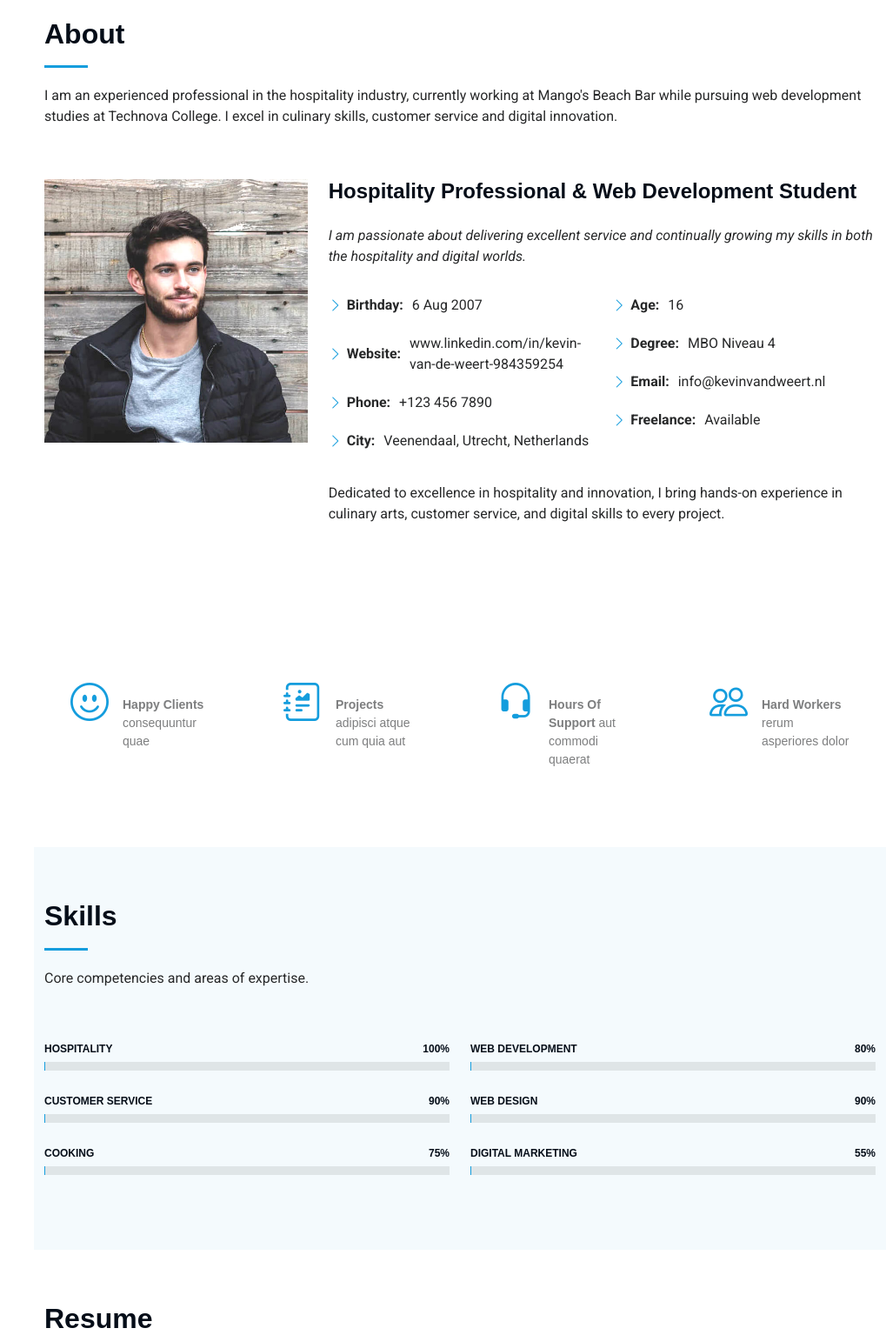
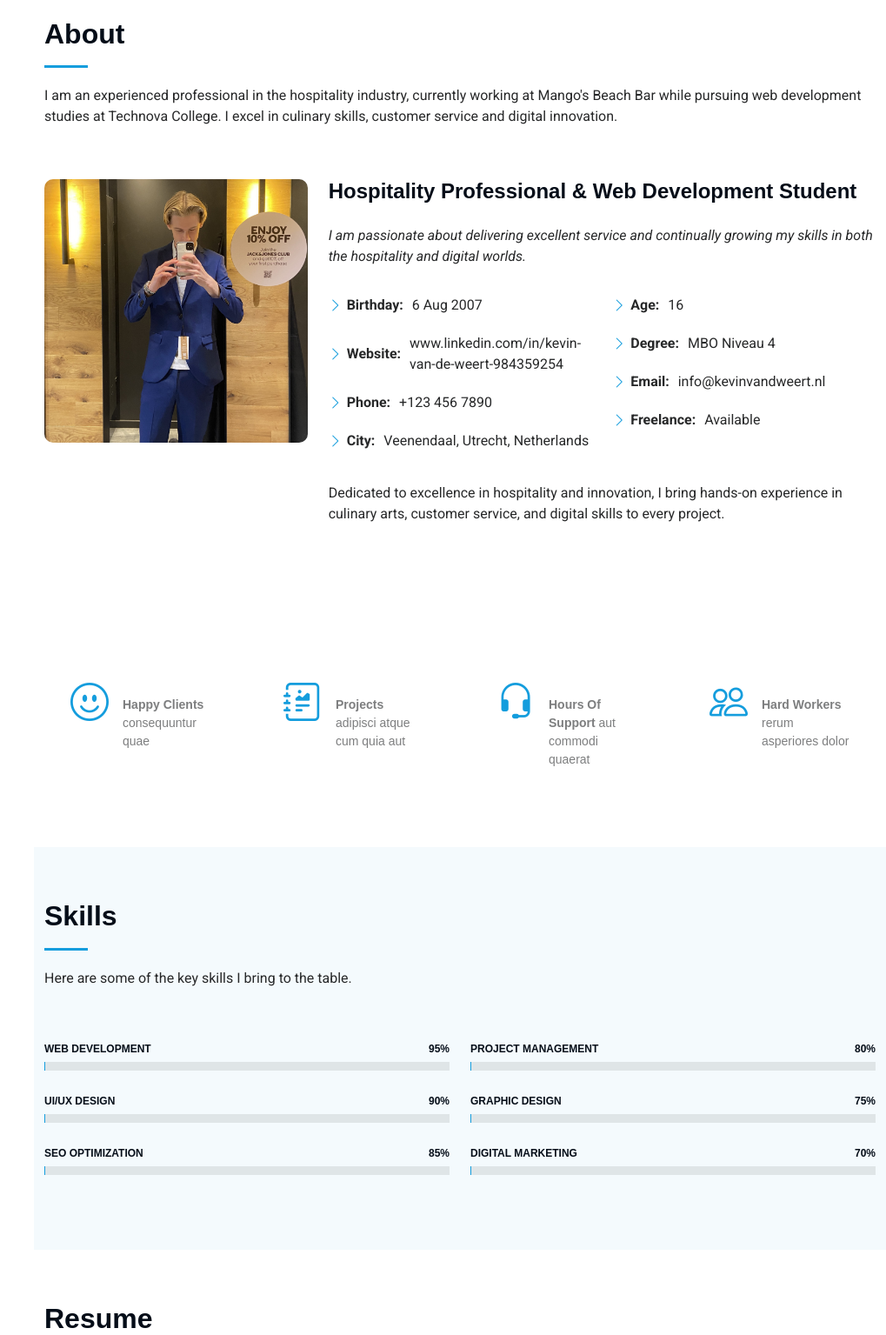
Before and after one commit to KevinvdWeert/Portfolio-project, a PHP site: page / in a window 1280 px wide. Shown: the part 840-2375 px from the top of the page at 87% size, without its empty margins (261-1280 px from the left). Run offline with PHP 8.4, Linux system fonts and the light colour scheme; some libraries are stand-ins or nearby versions.

Commit message:
rework on index.html, about section and images

```diff
--- a/Portfolio/assets/css/main.css
+++ b/Portfolio/assets/css/main.css
@@ -136,6 +136,11 @@ h6 {
   display: block;
   width: 120px;
   border: 8px solid color-mix(in srgb, var(--default-color), transparent 85%);
+}
+.img-fluid {
+  max-width: 100%;
+  height: auto;
+  border-radius: 10px;
 }
 
 .header .logo {
@@ -592,6 +597,14 @@ section,
   line-height: 0;
 }
 
+.about .content img {
+  border-radius: 15px;
+  box-shadow: 0 4px 6px rgba(0, 0, 0, 0.1);
+  max-width: 100%;
+  display: block;
+  margin: 0 auto;
+}
+
 .stats .stats-item {
   padding: 30px;
   width: 100%;
@@ -850,7 +863,7 @@ section,
 }
 
 .services .service-item:hover .icon i {
-  color: var(--accent-color);
+  color: var (--accent-color);
 }
 
 .services .service-item .title {
@@ -1076,7 +1089,7 @@ section,
 .portfolio-details .portfolio-details-slider .swiper-pagination .swiper-pagination-bullet {
   width: 12px;
   height: 12px;
-  background-color: color-mix(in srgb, var (--default-color), transparent 85%);
+  background-color: color-mix(in srgb, var(--default-color), transparent 85%);
   opacity: 1;
 }
 
--- a/Portfolio/index.html
+++ b/Portfolio/index.html
@@ -35,7 +35,7 @@
     <i class="header-toggle d-xl-none bi bi-list"></i>
 
     <div class="profile-img">
-      <img src="assets/img/my-profile-img.jpg" alt="" class="img-fluid rounded-circle">
+      <img src="assets/img/Alt images/IMG_8613-1.jpg" alt="profile-img" class="img-fluid rounded-circle">
     </div>
 
     <a href="index.html" class="logo d-flex align-items-center justify-content-center">
@@ -87,7 +87,7 @@
     <!-- Hero Section -->
     <section id="hero" class="hero section dark-background">
 
-      <img src="assets/img/hero-bg.jpg" alt="" data-aos="fade-in" class="">
+      <img src="assets/img/Alt images/IMG_9588.jpg" alt="" data-aos="fade-in" class="">
 
       <div class="container" data-aos="fade-up" data-aos-delay="100">
         <h2>Kevin Van de weert</h2>
@@ -109,7 +109,7 @@
 
         <div class="row gy-4 justify-content-center">
           <div class="col-lg-4">
-            <img src="assets/img/my-profile-img.jpg" class="img-fluid" alt="">
+            <img src="assets/img/Alt images/IMG_8613-1.jpg" class="img-fluid" alt="">
           </div>
           <div class="col-lg-8 content">
             <h2>Hospitality Professional &amp; Web Development Student</h2>
@@ -195,7 +195,7 @@
       <!-- Section Title -->
       <div class="container section-title" data-aos="fade-up">
         <h2>Skills</h2>
-        <p>Core competencies and areas of expertise.</p>
+        <p>Here are some of the key skills I bring to the table.</p>
       </div><!-- End Section Title -->
 
       <div class="container" data-aos="fade-up" data-aos-delay="100">
@@ -205,23 +205,23 @@
           <div class="col-lg-6">
 
             <div class="progress">
-              <span class="skill"><span>Hospitality</span> <i class="val">100%</i></span>
+              <span class="skill"><span>Web Development</span> <i class="val">95%</i></span>
               <div class="progress-bar-wrap">
-                <div class="progress-bar" role="progressbar" aria-valuenow="100" aria-valuemin="0" aria-valuemax="100"></div>
+                <div class="progress-bar" role="progressbar" aria-valuenow="95" aria-valuemin="0" aria-valuemax="100"></div>
               </div>
             </div><!-- End Skills Item -->
 
             <div class="progress">
-              <span class="skill"><span>Customer Service</span> <i class="val">90%</i></span>
+              <span class="skill"><span>UI/UX Design</span> <i class="val">90%</i></span>
               <div class="progress-bar-wrap">
                 <div class="progress-bar" role="progressbar" aria-valuenow="90" aria-valuemin="0" aria-valuemax="100"></div>
               </div>
             </div><!-- End Skills Item -->
 
             <div class="progress">
-              <span class="skill"><span>Cooking</span> <i class="val">75%</i></span>
+              <span class="skill"><span>SEO Optimization</span> <i class="val">85%</i></span>
               <div class="progress-bar-wrap">
-                <div class="progress-bar" role="progressbar" aria-valuenow="75" aria-valuemin="0" aria-valuemax="100"></div>
+                <div class="progress-bar" role="progressbar" aria-valuenow="85" aria-valuemin="0" aria-valuemax="100"></div>
               </div>
             </div><!-- End Skills Item -->
 
@@ -230,23 +230,23 @@
           <div class="col-lg-6">
 
             <div class="progress">
-              <span class="skill"><span>Web Development</span> <i class="val">80%</i></span>
+              <span class="skill"><span>Project Management</span> <i class="val">80%</i></span>
               <div class="progress-bar-wrap">
                 <div class="progress-bar" role="progressbar" aria-valuenow="80" aria-valuemin="0" aria-valuemax="100"></div>
               </div>
             </div><!-- End Skills Item -->
 
             <div class="progress">
-              <span class="skill"><span>Web Design</span> <i class="val">90%</i></span>
+              <span class="skill"><span>Graphic Design</span> <i class="val">75%</i></span>
               <div class="progress-bar-wrap">
-                <div class="progress-bar" role="progressbar" aria-valuenow="90" aria-valuemin="0" aria-valuemax="100"></div>
+                <div class="progress-bar" role="progressbar" aria-valuenow="75" aria-valuemin="0" aria-valuemax="100"></div>
               </div>
             </div><!-- End Skills Item -->
 
             <div class="progress">
-              <span class="skill"><span>Digital Marketing</span> <i class="val">55%</i></span>
+              <span class="skill"><span>Digital Marketing</span> <i class="val">70%</i></span>
               <div class="progress-bar-wrap">
-                <div class="progress-bar" role="progressbar" aria-valuenow="55" aria-valuemin="0" aria-valuemax="100"></div>
+                <div class="progress-bar" role="progressbar" aria-valuenow="70" aria-valuemin="0" aria-valuemax="100"></div>
               </div>
             </div><!-- End Skills Item -->
 
@@ -585,6 +585,7 @@
 
     </section><!-- /Services Section -->
 
+
     <!-- Contact Section -->
     <section id="contact" class="contact section">
 
```
Also changed, not shown: Portfolio/assets/img/Alt images/IMG_8613-1.jpg (added).
